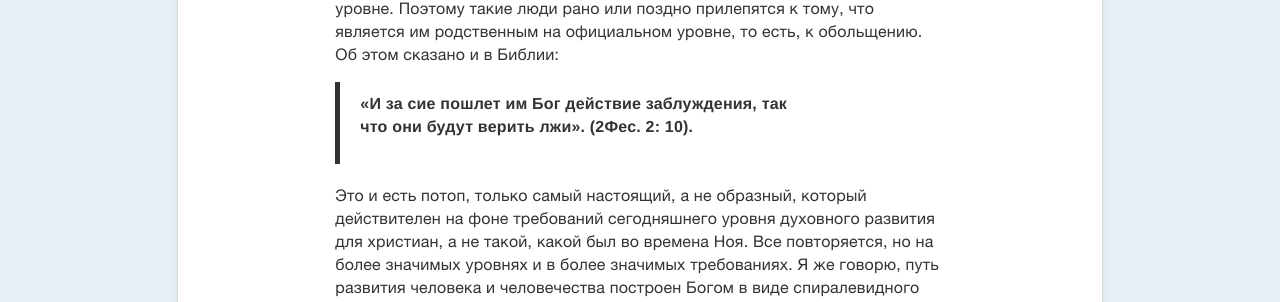
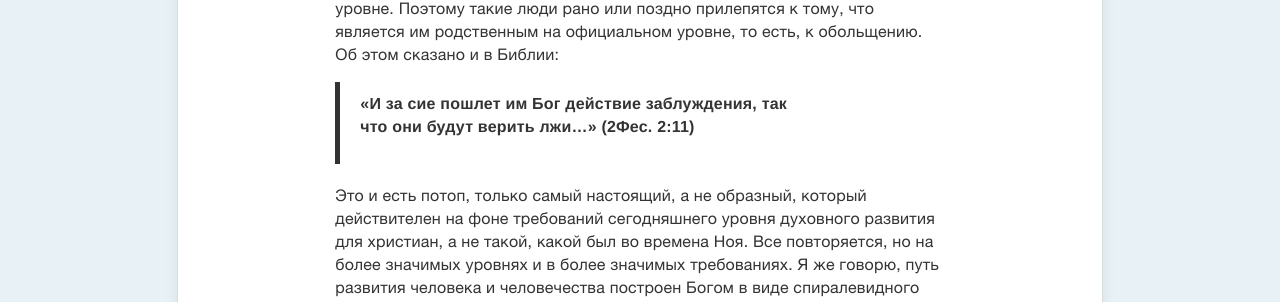
Before and after one commit to slovohrista/slovohrista.github.io, a Jekyll site: the page built from _posts/doctrine/2016-12-27-4-jetapa-duhovnogo-razvitija-roda-bozhego-5.md, in a window 1280 px wide and 900 px high, scrolled down 4183 px. Shown: the part 239-541 px from the top of the window. Built offline with Jekyll 4.4.1, drawn with Linux system fonts in a browser that asks for light colours; nearby versions of some CDN libraries; comment, search, counter and statistics services are not loaded.

Commit message:
Update 2016-12-27-4-jetapa-duhovnogo-razvitija-roda-bozhego-5.md

```diff
--- a/_posts/doctrine/2016-12-27-4-jetapa-duhovnogo-razvitija-roda-bozhego-5.md
+++ b/_posts/doctrine/2016-12-27-4-jetapa-duhovnogo-razvitija-roda-bozhego-5.md
@@ -46,7 +46,7 @@ _Первый этап духовного развития рода Божьег
 Вот в чем духовная суть радуги в облаке. Это не заключение о том, что потопа больше нигде и никогда не может быть в физическом плане. Это утверждение о том, что человек избежит духовной смерти, если Господь увидит в нем знамение радуги на духовном уровне. Он сохранит в таком случае человека от обольщений духовного характера. А они, в свою очередь, образно, есть устами и жилищем блудницы, попав к которой (обольщение духовного характера, как проклятие), человек уже «не возвращается, и не стает на путь живых» (духовно). Поэтому знамение радуги в человеке – это еще и его духовная наследственность. На каком бы духовном уровне развития не был человек, если он впитывает в себя предшествующие уровни праведников и святых, которые ему доступны, то в духовном плане он формирует радугу в облаке. Если Господь видит в нем эти процессы, то Он его будет хранить от обольщений губительного характера, даже если он будет при этом падать. Падения рано или поздно прекратятся, а радуга в нем воссияет. Поэтому радугу в облаке Господь хочет видеть во всех, кто ищет Его. Если ее нет, нет ее скрытых процессов, то пусть человек хоть сто раз принимает водное крещение, жертвует состояния, постится и молится – это ему ничего не даст. Отсутствие процессов радуги в облаке в личности всегда укажет на присутствие духа Антихриста в нем на скрытом уровне. Поэтому такие люди рано или поздно прилепятся к тому, что является им родственным на официальном уровне, то есть, к обольщению. Об этом сказано и в Библии:
 
 >«И за сие пошлет им Бог действие заблуждения, так
->что они будут верить лжи». (2Фес. 2: 10).
+>что они будут верить лжи…» (2Фес. 2:11)
 
 Это и есть потоп, только самый настоящий, а не образный, который действителен на фоне требований сегодняшнего уровня духовного развития для христиан, а не такой, какой был во времена Ноя. Все повторяется, но на более значимых уровнях и в более значимых требованиях. Я же говорю, путь развития человека и человечества построен Богом в виде спиралевидного веретена, на что образно указывает и строение нашей галактики, да и всего материального космоса.
 Поэтому я советую всем оставить легкомысленные выводы при виде радуги на небе и обратиться к ее духовным аспектам. А это праведность человека еще тогда, когда он в роде своем и, естественно, всегда и на всех уровнях своего развития. Аминь.
```
